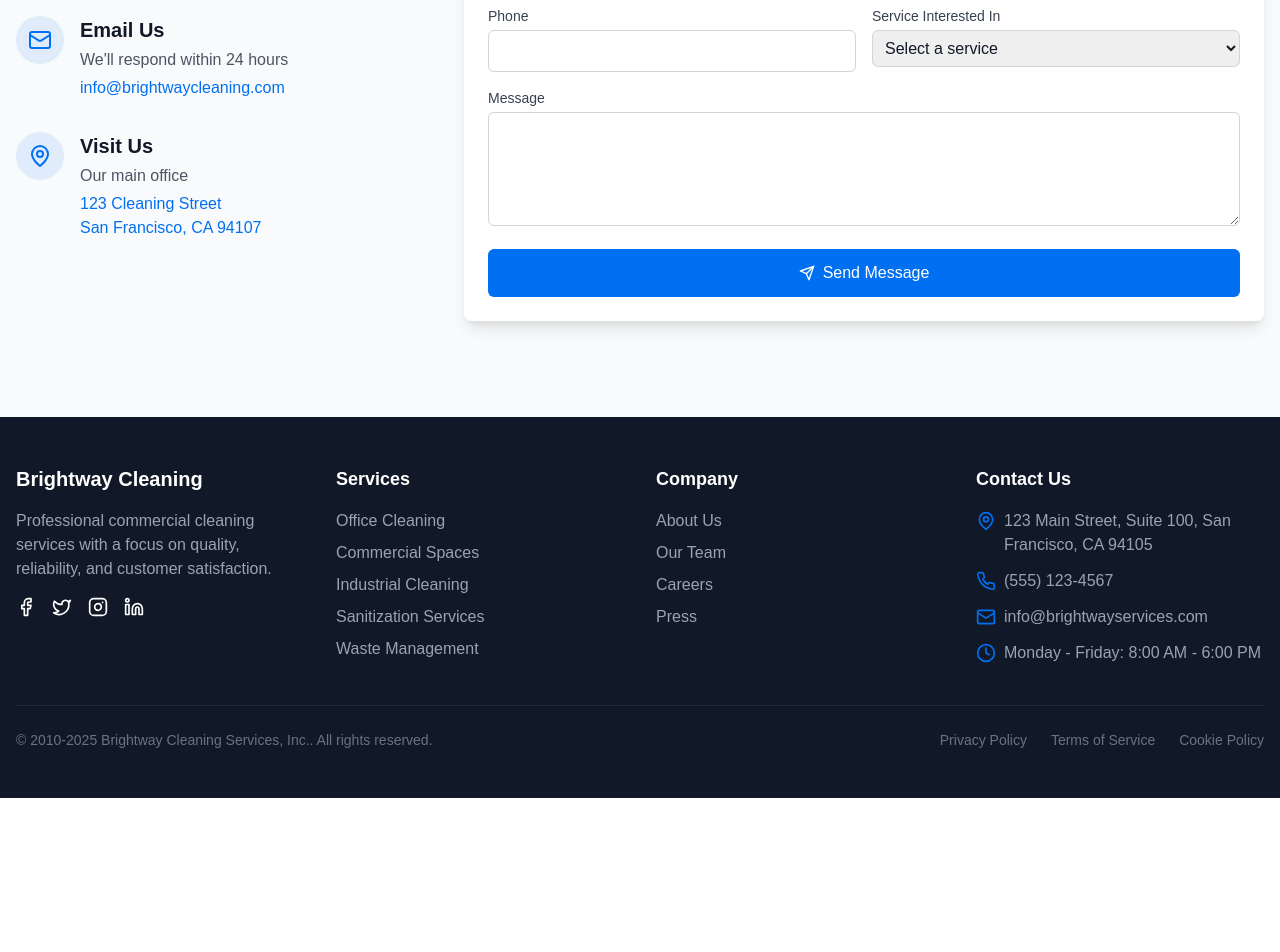
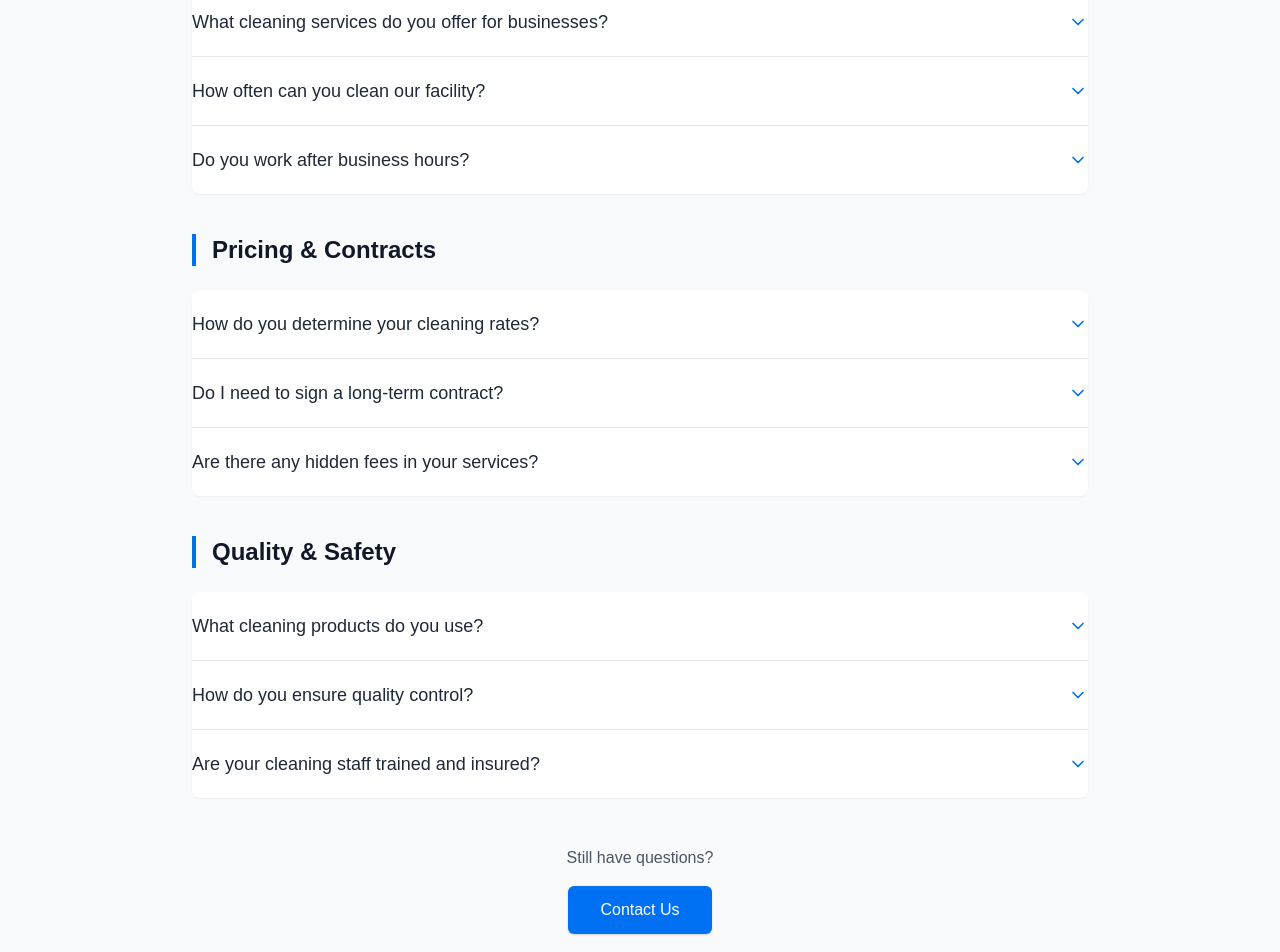
Before and after one commit to bennyortiz/brightway-website-code, a Next.js app: page / in a window 1280 px wide. Shown: the part 4040-4992 px from the top of the page. Before the commit the page ends 4838 px from the top, so only its background shows below. Built offline with nearby package versions, Linux system fonts and the light colour scheme.

Commit message:
Add modular FAQ section to homepage

```diff
--- /dev/null
+++ b/app/components/sections/FAQ/FAQCategory.tsx
@@ -0,0 +1,29 @@
+import React from 'react'
+import FAQItem from './FAQItem'
+import { FAQCategory as FAQCategoryType } from './faqData'
+
+/**
+ * FAQCategory Component
+ *
+ * Displays a group of related FAQ items under a category title.
+ *
+ * @param {FAQCategoryType} props - The FAQ category data
+ */
+const FAQCategory = ({ title, items }: FAQCategoryType) => {
+  return (
+    <div className="mb-10 last:mb-0">
+      <h2 className="text-2xl font-bold mb-6 text-gray-900 border-l-4 border-primary pl-4">{title}</h2>
+      <div className="bg-white rounded-lg shadow-sm">
+        {items.map((item, index) => (
+          <FAQItem
+            key={index}
+            question={item.question}
+            answer={item.answer}
+          />
+        ))}
+      </div>
+    </div>
+  )
+}
+
+export default FAQCategory
--- /dev/null
+++ b/app/components/sections/FAQ/FAQItem.tsx
@@ -0,0 +1,50 @@
+'use client'
+
+import React, { useState } from 'react'
+import { ChevronDown } from 'lucide-react'
+import { FAQItem as FAQItemType } from './faqData'
+
+/**
+ * FAQItem Component
+ *
+ * An accordion-style component that displays a question and its answer.
+ * The answer is toggled when the question is clicked.
+ *
+ * @param {FAQItemType} props - The FAQ item data
+ */
+const FAQItem = ({ question, answer }: FAQItemType) => {
+  const [isOpen, setIsOpen] = useState(false)
+
+  const toggleOpen = () => {
+    setIsOpen(!isOpen)
+  }
+
+  return (
+    <div className="border-b border-gray-200 last:border-0">
+      <button
+        onClick={toggleOpen}
+        className="flex w-full justify-between items-center py-5 text-left focus:outline-none"
+        aria-expanded={isOpen}
+      >
+        <h3 className="text-lg font-medium text-gray-800">{question}</h3>
+        <ChevronDown
+          className={`h-5 w-5 text-primary transition-transform duration-300 ${
+            isOpen ? 'rotate-180' : ''
+          }`}
+        />
+      </button>
+
+      <div
+        className={`overflow-hidden transition-all duration-300 ease-in-out ${
+          isOpen ? 'max-h-96 pb-5' : 'max-h-0 opacity-0'
+        }`}
+      >
+        <div className="text-gray-600 leading-relaxed">
+          {answer}
+        </div>
+      </div>
+    </div>
+  )
+}
+
+export default FAQItem
--- /dev/null
+++ b/app/components/sections/FAQ/faqData.tsx
@@ -0,0 +1,79 @@
+/**
+ * FAQ Item Interface
+ *
+ * Defines the structure for frequently asked questions and their answers.
+ */
+export interface FAQItem {
+  question: string
+  answer: string
+}
+
+/**
+ * FAQ Categories
+ *
+ * Categorizes the FAQs for better organization and user experience.
+ */
+export interface FAQCategory {
+  title: string
+  items: FAQItem[]
+}
+
+/**
+ * FAQ Data
+ *
+ * Contains all frequently asked questions organized by category.
+ * Used in the FAQ section to provide helpful information to potential clients.
+ */
+export const faqData: FAQCategory[] = [
+  {
+    title: "Services & Scheduling",
+    items: [
+      {
+        question: "What cleaning services do you offer for businesses?",
+        answer: "We offer a comprehensive range of commercial cleaning services including daily office cleaning, deep cleaning, floor maintenance, window cleaning, sanitization services, and specialized cleaning for different industries such as medical facilities, restaurants, and retail spaces."
+      },
+      {
+        question: "How often can you clean our facility?",
+        answer: "We customize our cleaning schedules based on your specific needs. We offer daily, weekly, bi-weekly, monthly, and one-time cleaning services. After assessing your facility, we'll recommend an optimal schedule to maintain cleanliness and hygiene."
+      },
+      {
+        question: "Do you work after business hours?",
+        answer: "Yes, we understand the importance of not disrupting your business operations. We offer flexible scheduling including evenings, nights, early mornings, and weekends to minimize any impact on your workflow."
+      }
+    ]
+  },
+  {
+    title: "Pricing & Contracts",
+    items: [
+      {
+        question: "How do you determine your cleaning rates?",
+        answer: "Our pricing is based on several factors including the size of your facility, frequency of service, specific cleaning requirements, and the level of detail needed. We provide free, customized quotes after conducting an on-site assessment."
+      },
+      {
+        question: "Do I need to sign a long-term contract?",
+        answer: "While we offer contract options for clients who prefer consistent service arrangements, we also provide flexible month-to-month services. We believe in earning your business through quality work rather than binding contracts."
+      },
+      {
+        question: "Are there any hidden fees in your services?",
+        answer: "No, we pride ourselves on transparent pricing. The quote we provide includes all costs associated with your customized cleaning plan. If additional services are requested, we'll discuss pricing before proceeding."
+      }
+    ]
+  },
+  {
+    title: "Quality & Safety",
+    items: [
+      {
+        question: "What cleaning products do you use?",
+        answer: "We use a combination of industry-leading, EPA-approved cleaning products and eco-friendly alternatives. All our products are selected for their effectiveness and safety. We can adjust our product selection based on your specific requirements or sensitivities."
+      },
+      {
+        question: "How do you ensure quality control?",
+        answer: "We implement a rigorous quality control system that includes regular inspections, client feedback mechanisms, and detailed cleaning checklists. Our management team conducts surprise quality checks to ensure our high standards are consistently maintained."
+      },
+      {
+        question: "Are your cleaning staff trained and insured?",
+        answer: "Yes, all our cleaning professionals undergo thorough training in cleaning techniques, product usage, and safety protocols. Additionally, our company is fully insured, including liability insurance and workers' compensation, providing peace of mind for our clients."
+      }
+    ]
+  }
+]
--- /dev/null
+++ b/app/components/sections/FAQ/index.tsx
@@ -0,0 +1,47 @@
+import React from 'react'
+import FAQCategory from './FAQCategory'
+import { faqData } from './faqData'
+
+/**
+ * FAQ Section Component
+ *
+ * Displays frequently asked questions organized by categories.
+ * The accordion-style layout allows users to expand/collapse answers.
+ */
+const FAQ = () => {
+  return (
+    <section id="faq" className="w-full py-16 md:py-24 bg-gray-50">
+      <div className="container mx-auto px-4">
+        <div className="text-center mb-12">
+          <span className="text-primary font-semibold tracking-wider uppercase text-sm">FAQ</span>
+          <h2 className="text-3xl md:text-4xl font-bold mt-2 mb-4">Frequently Asked Questions</h2>
+          <p className="text-lg text-gray-600 max-w-3xl mx-auto">
+            Find answers to common questions about our commercial cleaning services. If you don't see what you're looking for, please contact us.
+          </p>
+        </div>
+
+        <div className="max-w-4xl mx-auto">
+          {faqData.map((category, index) => (
+            <FAQCategory
+              key={index}
+              title={category.title}
+              items={category.items}
+            />
+          ))}
+        </div>
+
+        <div className="text-center mt-12">
+          <p className="text-gray-600 mb-4">Still have questions?</p>
+          <a
+            href="#contact"
+            className="inline-flex items-center justify-center h-12 px-8 font-medium bg-primary text-white rounded-md shadow hover:bg-primary/90 transition-colors"
+          >
+            Contact Us
+          </a>
+        </div>
+      </div>
+    </section>
+  )
+}
+
+export default FAQ
--- a/app/page.tsx
+++ b/app/page.tsx
@@ -14,6 +14,7 @@ import Hero from './components/sections/Hero'
 import Services from './components/sections/Services'
 import About from './components/sections/About'
 import Testimonials from './components/sections/Testimonials'
+import FAQ from './components/sections/FAQ'
 import Contact from './components/sections/Contact'
 import MainLayout from './components/layout/MainLayout'
 import SEO from './components/shared/SEO'
@@ -39,7 +40,8 @@ export const metadata: Metadata = generatePageMetadata({
  * 2. Services - Overview of cleaning services offered
  * 3. About - Company information and values
  * 4. Testimonials - Customer reviews and feedback
- * 5. Contact - Contact form and information
+ * 5. FAQ - Frequently asked questions
+ * 6. Contact - Contact form and information
  */
 export default function Home() {
   return (
@@ -49,6 +51,7 @@ export default function Home() {
       <Services />
       <About />
       <Testimonials />
+      <FAQ />
       <Contact />
     </MainLayout>
   )
```
